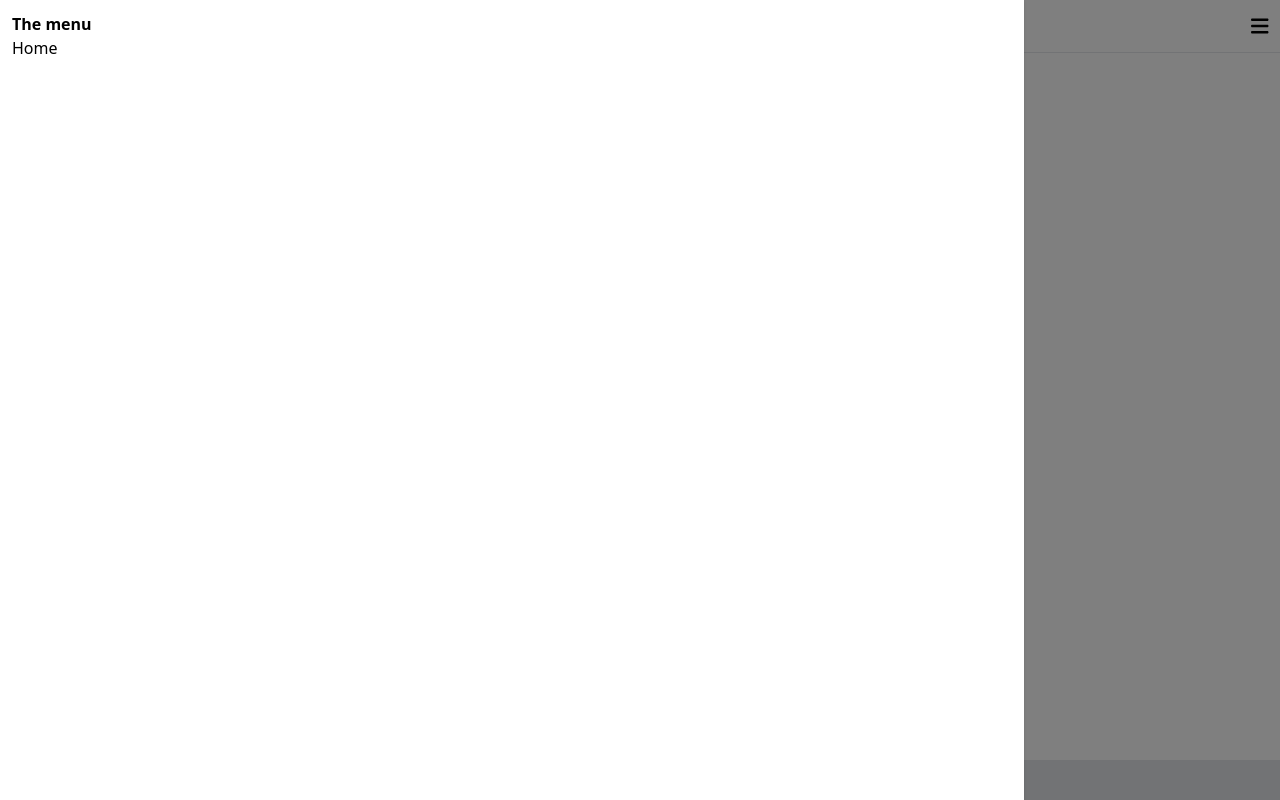
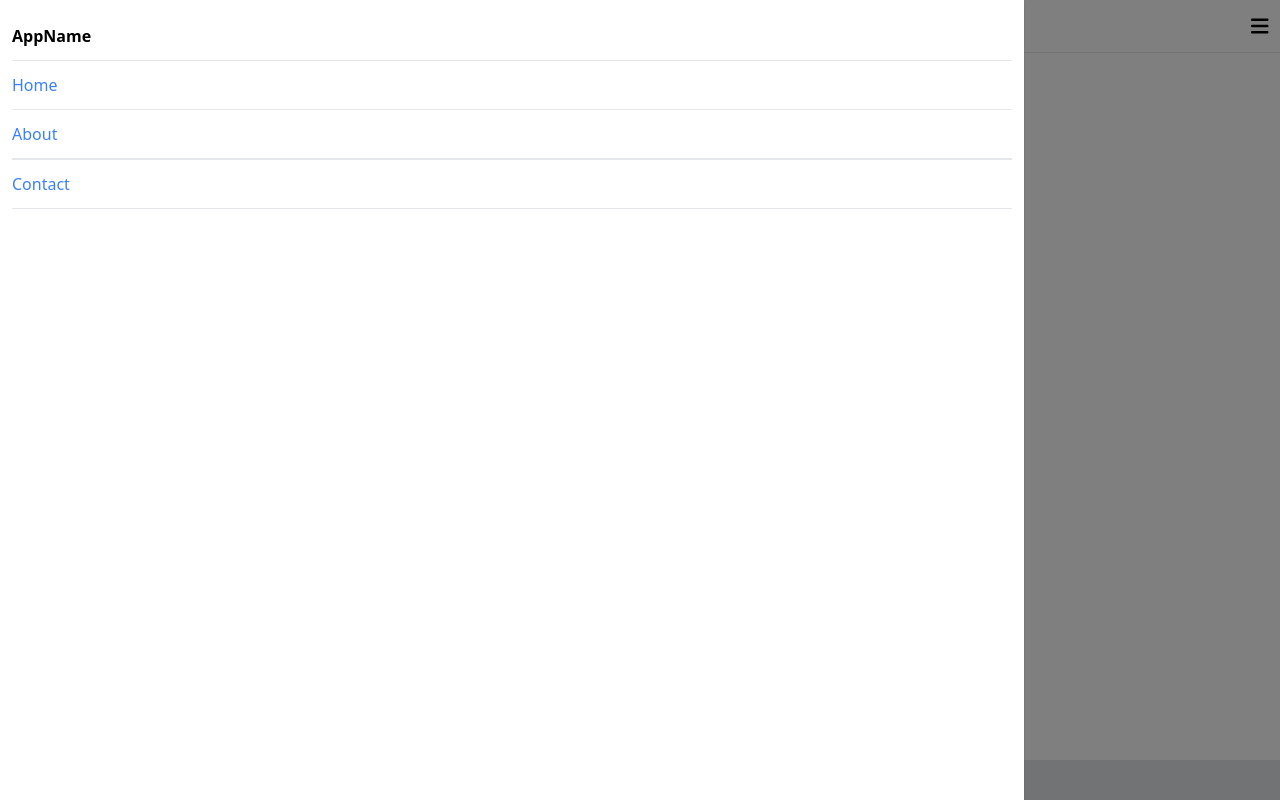
Before and after one commit to Pedro-Calderon/Learning-React, a React (Create React App) app: page /contact in a window 1280 px wide. Both pictures are taken after a click on the icon 1259 px from the left and 25 px from the top of the page. Built offline with nearby package versions, Linux system fonts and the light colour scheme.

Commit message:
Creacion y separacion de las views, se agregaron Home,About y Contact

```diff
--- a/package.json
+++ b/package.json
@@ -14,6 +14,7 @@
     "ajv-keywords": "^5.1.0",
     "react": "^18.2.0",
     "react-dom": "^18.2.0",
+    "react-router-dom": "^6.28.1",
     "react-scripts": "5.0.1",
     "web-vitals": "^2.1.4"
   },
--- a/src/App.js
+++ b/src/App.js
@@ -1,19 +1,36 @@
 import React from 'react';
+import {
+  BrowserRouter as Router,
+  Route,
+  Link,
+  Routes
+} from "react-router-dom";
 
-import HelloWorld from './Components/HelloWorld';
 import CounterExample from './Components/CounterExample';
 import Header from './Components/Header';
 import Footer from './Components/Footer';
+import About from './Views/About';
+import Home from './Views/Home';
+import Contact from './Views/Contact';
 
 function App() {
   return (
 
     <div>
+      <Router>
       <Header/>
-      <HelloWorld name="Pedro"/>
+      <div className='p-3'>
+      <Routes>
+      <Route exact path="/" element={<Home/>} />
+      <Route path="/about" element={<About/>} />
+      <Route path="/contact" element={<Contact/>} />
+
+      </Routes>
+      </div>
       <Footer/>
 
-     { /*<CounterExample/>*/}
+      </Router>
+
     </div>
   );
 }
--- a/src/Components/Navegation.js
+++ b/src/Components/Navegation.js
@@ -2,6 +2,8 @@ import React, { useState } from "react";
 import { FontAwesomeIcon } from "@fortawesome/react-fontawesome";
 import { faBars } from "@fortawesome/free-solid-svg-icons";
 import { useTransition, animated } from "@react-spring/web";
+import { Link } from "react-router-dom";
+import NavigationMenu from "./NavigationMenu";
 
 function Navegation() {
   const [showMenu, setShowMenu] = useState(false);
@@ -45,14 +47,9 @@ function Navegation() {
             style={style}
             className="fixed bg-white top-0 left-0 w-4/5 h-full z-50 shadow p-3"
             >
-           <span className="font-bold">
-           The menu
-           </span>
-           <ul>
-              <li>
-                Home
-              </li>
-            </ul>
+          <NavigationMenu
+          closeMenu={()=> setShowMenu(false)}
+          />
           </animated.div>
         ) : null
       )}
--- /dev/null
+++ b/src/Components/NavigationMenu.js
@@ -0,0 +1,46 @@
+import React from "react";
+import { Link } from "react-router-dom";
+
+function NavigationMenu(props){
+    return(
+        <div>
+
+
+        <div className="font-bold py-3">
+        AppName
+        </div>
+        <ul>
+           <li>
+             <Link
+             to="/"
+             className="text-blue-500 py-3 border-t border-b block"
+             onClick={props.closeMenu}
+             >
+             Home
+             </Link>
+           </li>
+           <li>
+           <Link
+           to="/about"
+           className="text-blue-500 py-3 border-b block"
+           onClick={props.closeMenu}
+           >
+             About
+             </Link>
+           </li>
+           <li>
+             <Link
+             to="/contact"
+             className="text-blue-500 py-3 border-t border-b block"
+             onClick={props.closeMenu}
+             >
+             Contact
+             </Link>
+           </li>
+         </ul>
+         </div>
+    )
+}
+
+
+export default NavigationMenu;
--- /dev/null
+++ b/src/Views/About.js
@@ -0,0 +1,15 @@
+import React from "react";
+
+function About(){
+    return(
+        <div>
+            <h1 className="font-bold text-2xl">
+                About us
+            </h1>
+        </div>
+
+    )
+
+}
+
+export default About;
--- /dev/null
+++ b/src/Views/Contact.js
@@ -0,0 +1,22 @@
+import React from "react";
+
+function Contact() {
+  return (
+    <div className="max-w-2xl mx-auto p-6 bg-white rounded-lg shadow-lg">
+      <h1 className="font-bold text-3xl text-center text-blue-600 mb-4">
+        Contacto
+      </h1>
+      <div className="bg-gray-100 p-4 rounded-lg shadow-sm">
+        <h2 className="text-xl font-semibold mb-2">Información de contacto</h2>
+        <p className="text-lg text-gray-700">
+          <span className="font-semibold">Nombre:</span> Pedro Calderón Morales
+        </p>
+        <p className="text-lg text-gray-700">
+          <span className="font-semibold">Teléfono:</span> 445-135-1541
+        </p>
+      </div>
+    </div>
+  );
+}
+
+export default Contact;
--- /dev/null
+++ b/src/Views/Home.js
@@ -0,0 +1,20 @@
+import React from "react";
+import HelloWorld from "../Components/HelloWorld";
+
+
+function Home(){
+    return(
+        <div>
+            <h1 className="font-bold text-2xl">
+                This is the home page
+            </h1>
+            <h1>
+                <HelloWorld name="Pedro"/>
+            </h1>
+        </div>
+
+    )
+
+}
+
+export default Home;
```
Also changed, not shown: 1 other file (tests, documents, lock files or other folders).
